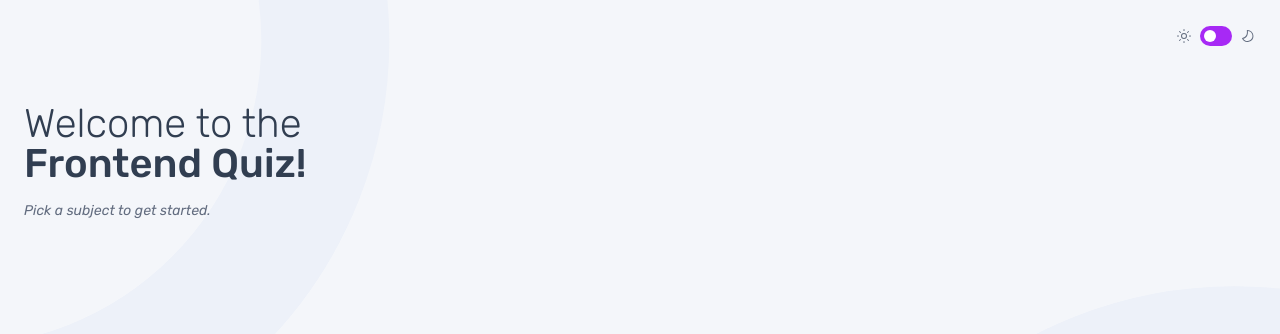
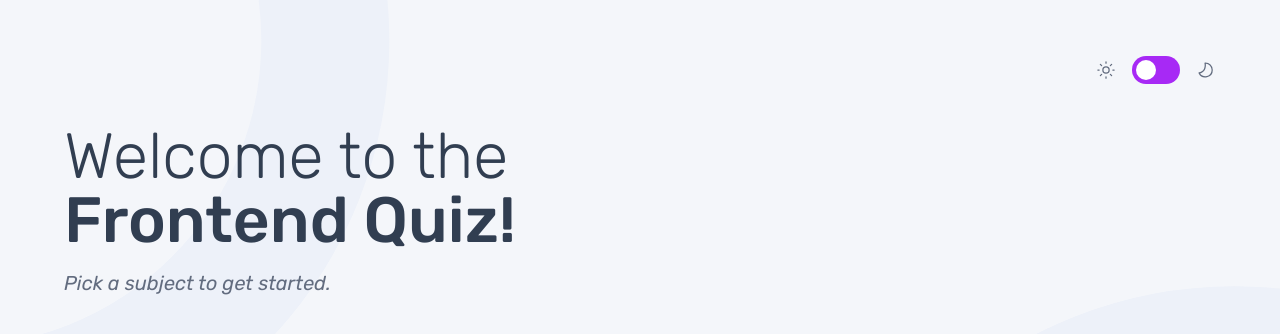
Before and after one commit to RicardoGeada/fm-frontend-quizz-app, an Angular app: page / in a window 1280 px wide. Shown: the top 334 px of the page. Built offline with nearby package versions, Linux system fonts and the light colour scheme; no server answers.

Commit message:
style(start): add tablet layout

```diff
--- a/src/app/components/light-dark-toggle/light-dark-toggle.scss
+++ b/src/app/components/light-dark-toggle/light-dark-toggle.scss
@@ -1,12 +1,18 @@
 .light-dark-toggle {
+  --icon-size: 16px;
+  --switch-height: 20px;
+  --switch-width: 32px;
+  --toggle-size: 12px;
+  --toggle-translate: 12px;
+
   width: fit-content;
   display: flex;
   align-items: center;
   gap: var(--spacing-100);
 
   &__icon-container {
-    width: 16px;
-    height: 16px;
+    width: var(--icon-size);
+    height: var(--icon-size);
 
     img {
       width: 100%;
@@ -18,8 +24,8 @@
   &__switch {
     position: relative;
     display: inline-block;
-    height: 20px;
-    width: 32px;
+    height: var(--switch-height);
+    width: var(--switch-width);
 
     input {
       opacity: 0;
@@ -27,9 +33,9 @@
       height: 0;
 
       &:checked + .light-dark-toggle__slider:before {
-        -webkit-transform: translateX(12px);
-        -ms-transform: translateX(12px);
-        transform: translateX(12px);
+        -webkit-transform: translateX(var((--toggle-translate)));
+        -ms-transform: translateX(var((--toggle-translate)));
+        transform: translateX(var((--toggle-translate)));
       }
 
       &:focus-visible + .light-dark-toggle__slider {
@@ -48,13 +54,13 @@
     border-radius: 999px;
     padding: 4px;
     background-color: var(--color-purple-600);
-    transition: all 0.2s ease;
+    transition: transform 0.2s ease;
 
     &::before {
       position: absolute;
       content: '';
-      width: 12px;
-      height: 12px;
+      width: var(--toggle-size);
+      height: var(--toggle-size);
       left: 4px;
       bottom: 4px;
       background-color: var(--color-white);
@@ -64,3 +70,16 @@
     }
   }
 }
+
+/* layout - tablet */
+@media (min-width: 48em) {
+  .light-dark-toggle {
+    --icon-size: 20px;
+    --switch-height: 28px;
+    --switch-width: 48px;
+    --toggle-size: 20px;
+    --toggle-translate: 20px;
+
+    gap: var(--spacing-200);
+  }
+}
--- a/src/app/components/quiz-category-button/quiz-category-button.scss
+++ b/src/app/components/quiz-category-button/quiz-category-button.scss
@@ -35,3 +35,17 @@
     }
   }
 }
+
+/* layout - tablet */
+@media (min-width: 48em) {
+  .quiz-category-button {
+    border-radius: 24px;
+    gap: var(--spacing-400);
+    @include mixins.apply-text-preset('4');
+    &__image {
+      border-radius: 12px;
+      width: 56px;
+      height: 56px;
+    }
+  }
+}
--- a/src/app/pages/start/start.scss
+++ b/src/app/pages/start/start.scss
@@ -1,4 +1,4 @@
-@use "./../../../styles/mixins.scss" as mixins;
+@use './../../../styles/mixins.scss' as mixins;
 
 .header {
   display: flex;
@@ -22,17 +22,17 @@
 
   &__title {
     color: var(--color-text-primary);
-        @include mixins.apply-text-preset("2--mobile--medium")
+    @include mixins.apply-text-preset('2--mobile--medium');
   }
 
   &__subtitle {
     color: var(--color-text-primary);
-        @include mixins.apply-text-preset("2--mobile--light")
+    @include mixins.apply-text-preset('2--mobile--light');
   }
 
   &__description {
     color: var(--color-text-secondary);
-        @include mixins.apply-text-preset("5--mobile")
+    @include mixins.apply-text-preset('5--mobile');
   }
 }
 
@@ -41,3 +41,31 @@
   flex-direction: column;
   gap: var(--spacing-200);
 }
+
+/* layout - tablet */
+@media (min-width: 48em) {
+  .header {
+    height: unset;
+    padding: var(--spacing-700) var(--spacing-800) 0;
+  }
+  .content {
+    gap: var(--spacing-800);
+    padding: var(--spacing-500) var(--spacing-800);
+  }
+  .headline {
+    &__title {
+      @include mixins.apply-text-preset('2--medium');
+    }
+
+    &__subtitle {
+      @include mixins.apply-text-preset('2--light');
+    }
+
+    &__description {
+      @include mixins.apply-text-preset('6');
+    }
+  }
+  .quiz-categories {
+    gap: var(--spacing-300);
+  }
+}
```
Lines whose indentation alone changed are shown as unchanged.
